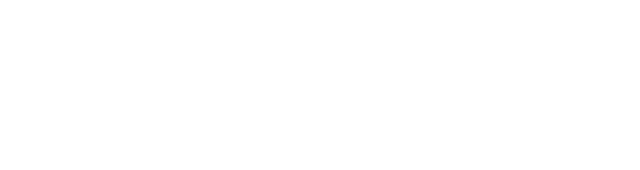
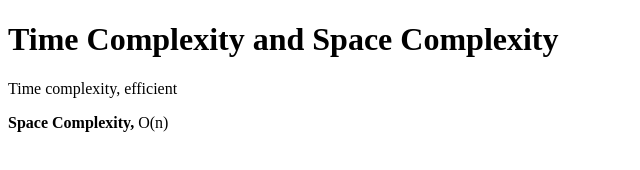
Before and after one commit to acciojob/time-and-space-complexity-PappukarLibrary, a website: page main.html in a window 1280 px wide. Shown: the whole page, without its empty margins (0-640 px from the left). Drawn offline with Linux system fonts and the light colour scheme.

Commit message:
created a submission

```diff
--- a/main.html
+++ b/main.html
@@ -1,3 +1,4 @@
+
 <!DOCTYPE html>
 
 <html>
@@ -8,6 +9,11 @@
 
 <body>
 	<!-- the entire body must be written by student -->
+	<h1>Time Complexity and Space Complexity</h1>
+
+	<p>Time complexity, efficient</p>
+
+	<p><b>Space Complexity,</b> O(n)</p>
     <script type="text/javascript" src="./script.js">
 </script>
 
```
